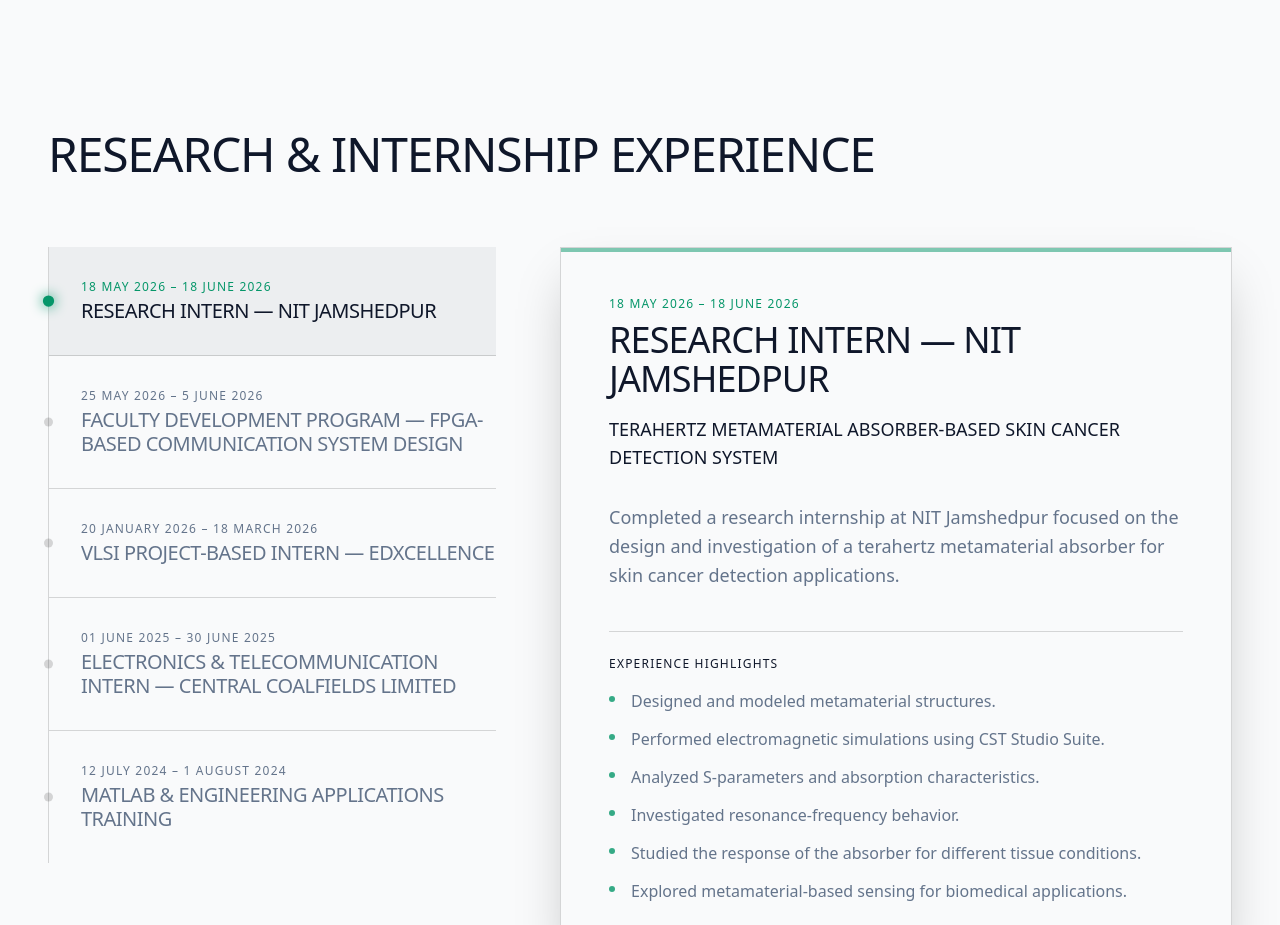
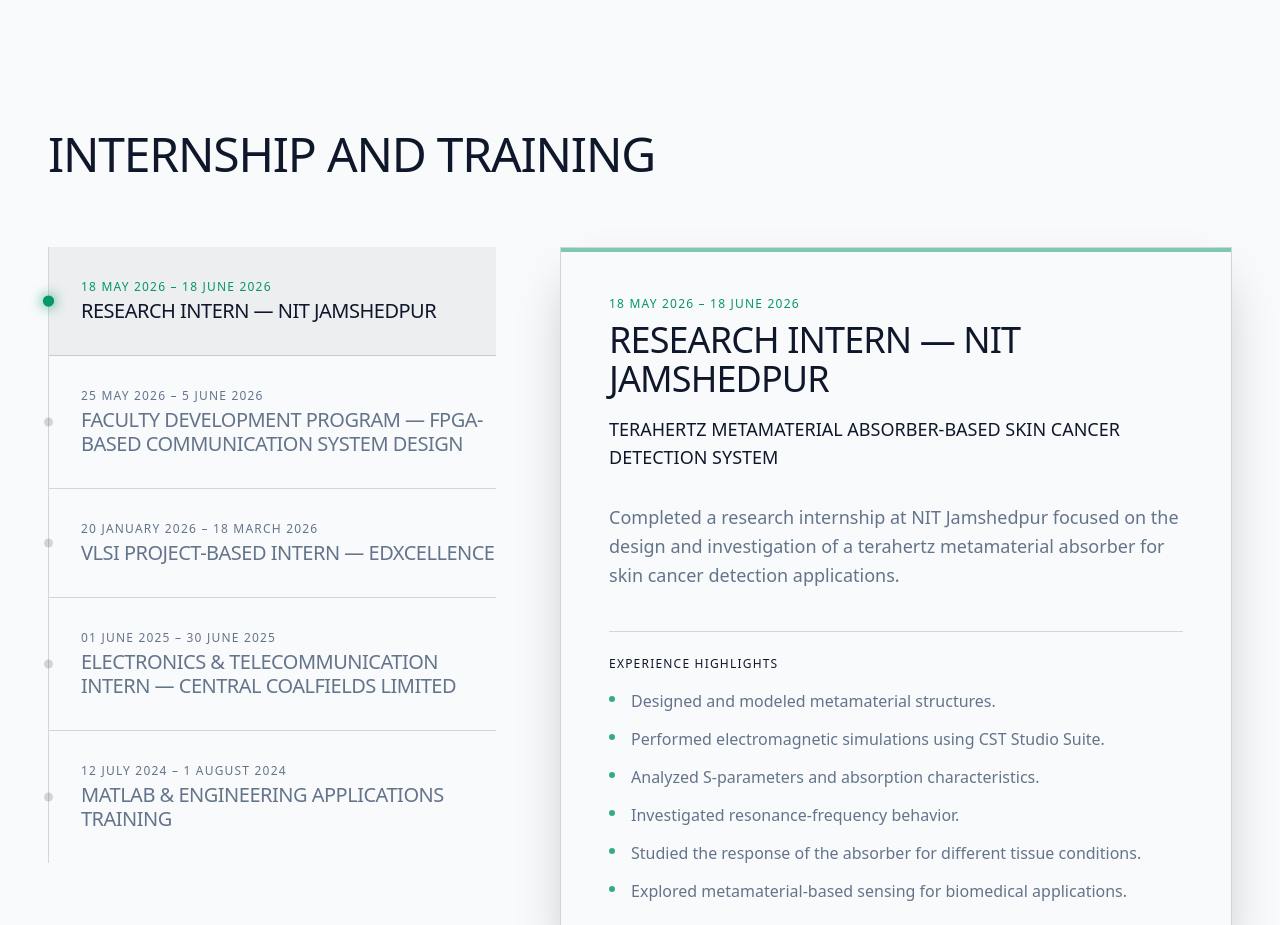
Before and after one commit to Rudra-learner/deba, a Next.js app: page / in a window 1280 px wide. Shown: the part 3320-4245 px from the top of the page. Built offline with nearby package versions, Linux system fonts and the light colour scheme.

Commit message:
Update Experience section title

```diff
--- a/src/components/ui/Experience.tsx
+++ b/src/components/ui/Experience.tsx
@@ -12,7 +12,7 @@ export function Experience() {
       <div className="mb-12 max-w-4xl flex items-end justify-between">
         <div>
           <h3 className="text-3xl md:text-5xl font-medium tracking-tight uppercase leading-[1.2]">
-            RESEARCH & INTERNSHIP EXPERIENCE
+            INTERNSHIP AND TRAINING
           </h3>
         </div>
       </div>
```
Also changed, not shown: requirements.txt (deleted).
